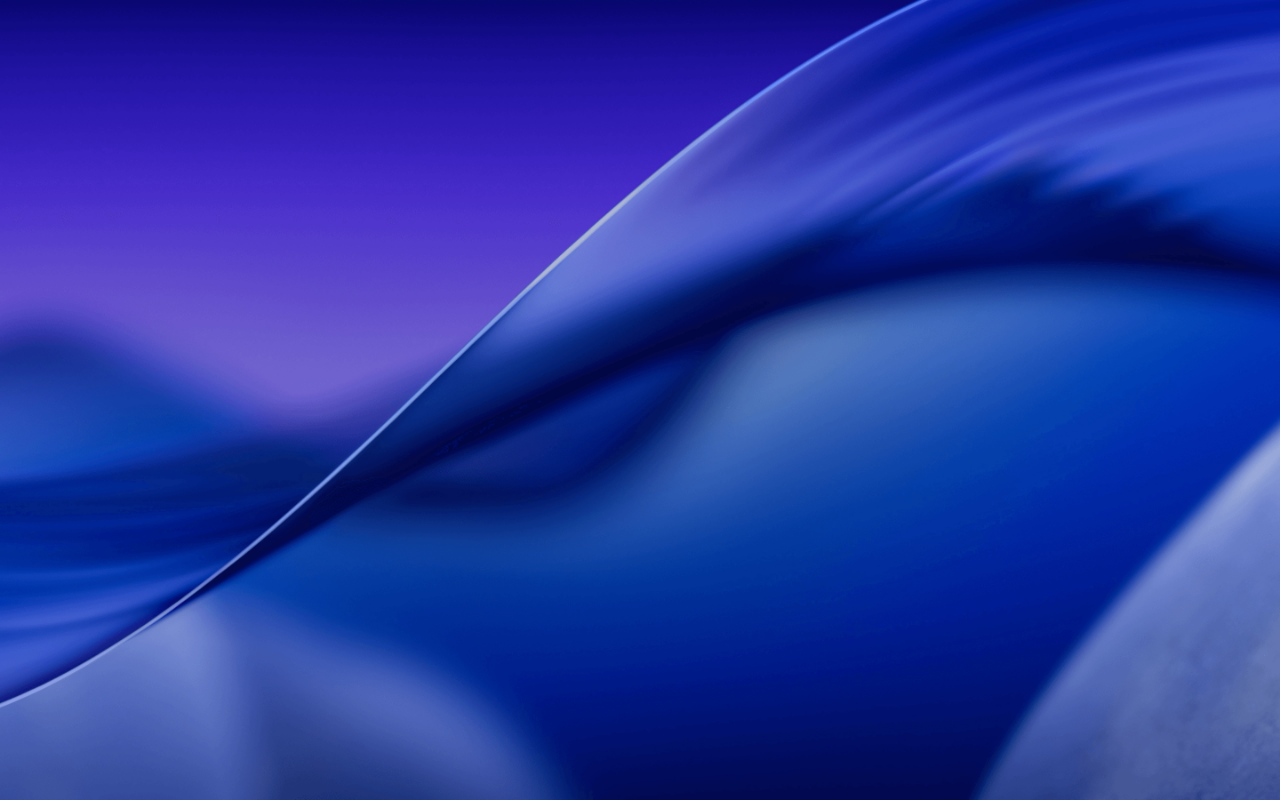
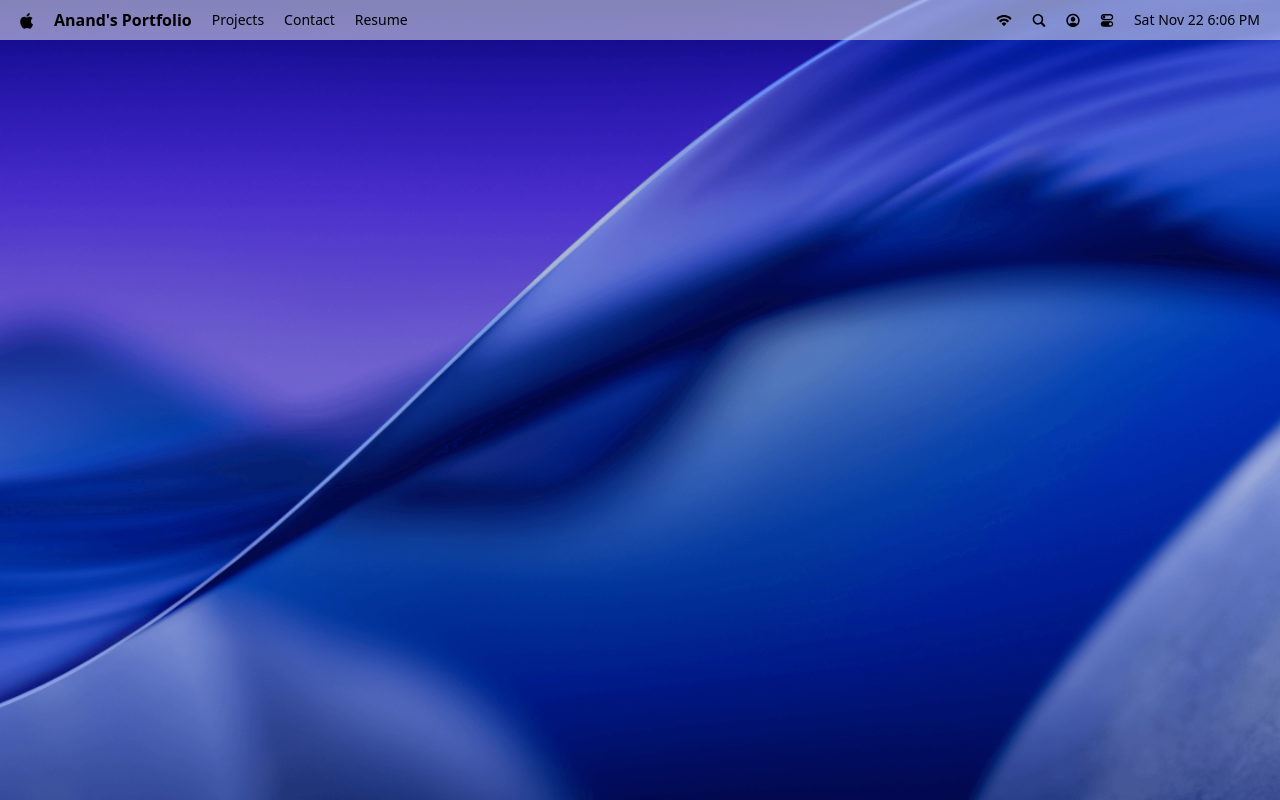
Before and after one commit to Anand-Mansabdar/Portfolios, a React (Vite) app in the folder 1 - Macbook OS Portfolio/: page / in a window 1280 px wide. Built offline with nearby package versions, Linux system fonts and the light colour scheme; a web font is replaced by a local one.

Commit message:
scaffold: Implemented Navbar

```diff
--- a/1 - Macbook OS Portfolio/jsConfig.json
+++ b/1 - Macbook OS Portfolio/jsConfig.json
@@ -2,7 +2,7 @@
   "compilerOptions":{
     "baseUrl": ".",
     "paths": {
-      "@/*": ["./src/*"]
+      "#*": ["src/*"]
     }
   },
   "include": ["src"]
--- a/1 - Macbook OS Portfolio/package.json
+++ b/1 - Macbook OS Portfolio/package.json
@@ -11,6 +11,7 @@
   },
   "dependencies": {
     "@tailwindcss/vite": "^4.1.17",
+    "dayjs": "^1.11.19",
     "react": "^19.2.0",
     "react-dom": "^19.2.0",
     "tailwindcss": "^4.1.17"
--- a/1 - Macbook OS Portfolio/src/App.jsx
+++ b/1 - Macbook OS Portfolio/src/App.jsx
@@ -1,7 +1,12 @@
 import React from "react";
+import Navbar from "./components/Navbar";
 
 const App = () => {
-  return <div></div>;
+  return (
+    <main>
+      <Navbar />
+    </main>
+  );
 };
 
 export default App;
--- /dev/null
+++ b/1 - Macbook OS Portfolio/src/components/Navbar.jsx
@@ -0,0 +1,36 @@
+import { navIcons, navLinks } from "#constants";
+import React from "react";
+import dayjs from "dayjs";
+
+const Navbar = () => {
+  return (
+    <nav>
+      <div>
+        <img src="/images/logo.svg" alt="logo" />
+        <p className="font-bold">Anand's Portfolio</p>
+
+        <ul>
+          {navLinks.map(({ name, id }) => (
+            <li key={id}>
+              <p>{name}</p>
+            </li>
+          ))}
+        </ul>
+      </div>
+
+      <div>
+        <ul>
+          {navIcons.map(({ id, img }) => (
+            <li key={id}>
+              <img src={img} alt={`icon-${id}`} className="icon-hover" />
+            </li>
+          ))}
+        </ul>
+
+        <time>{dayjs().format("ddd MMM D h:mm A")}</time>
+      </div>
+    </nav>
+  );
+};
+
+export default Navbar;
--- a/1 - Macbook OS Portfolio/vite.config.js
+++ b/1 - Macbook OS Portfolio/vite.config.js
@@ -2,7 +2,7 @@
 import react from "@vitejs/plugin-react";
 import tailwindcss from "@tailwindcss/vite";
 import { resolve, dirname } from "path";
-import { FileUrlToPathOptions, fileURLToPath } from "url";
+import { fileURLToPath } from "url";
 
 // https://vite.dev/config/
 export default defineConfig({
@@ -11,16 +11,15 @@
     alias: {
       "#components": resolve(
         dirname(fileURLToPath(import.meta.url)),
-        "components"
+        "src/components"
       ),
       "#constants": resolve(
         dirname(fileURLToPath(import.meta.url)),
-        "constants"
+        "src/constants"
       ),
-      "#store": resolve(dirname(fileURLToPath(import.meta.url)), "components"),
-      "@store": resolve(dirname(fileURLToPath(import.meta.url)), "components"),
-      "#hoc": resolve(dirname(fileURLToPath(import.meta.url)), "hoc"),
-      "#windows": resolve(dirname(fileURLToPath(import.meta.url)), "windows"),
+      "#store": resolve(dirname(fileURLToPath(import.meta.url)), "src/store"),
+      "#hoc": resolve(dirname(fileURLToPath(import.meta.url)), "src/hoc"),
+      "#windows": resolve(dirname(fileURLToPath(import.meta.url)), "src/windows"),
     },
   },
 });
```
Also changed, not shown: 1 other file (tests, documents, lock files or other folders).
